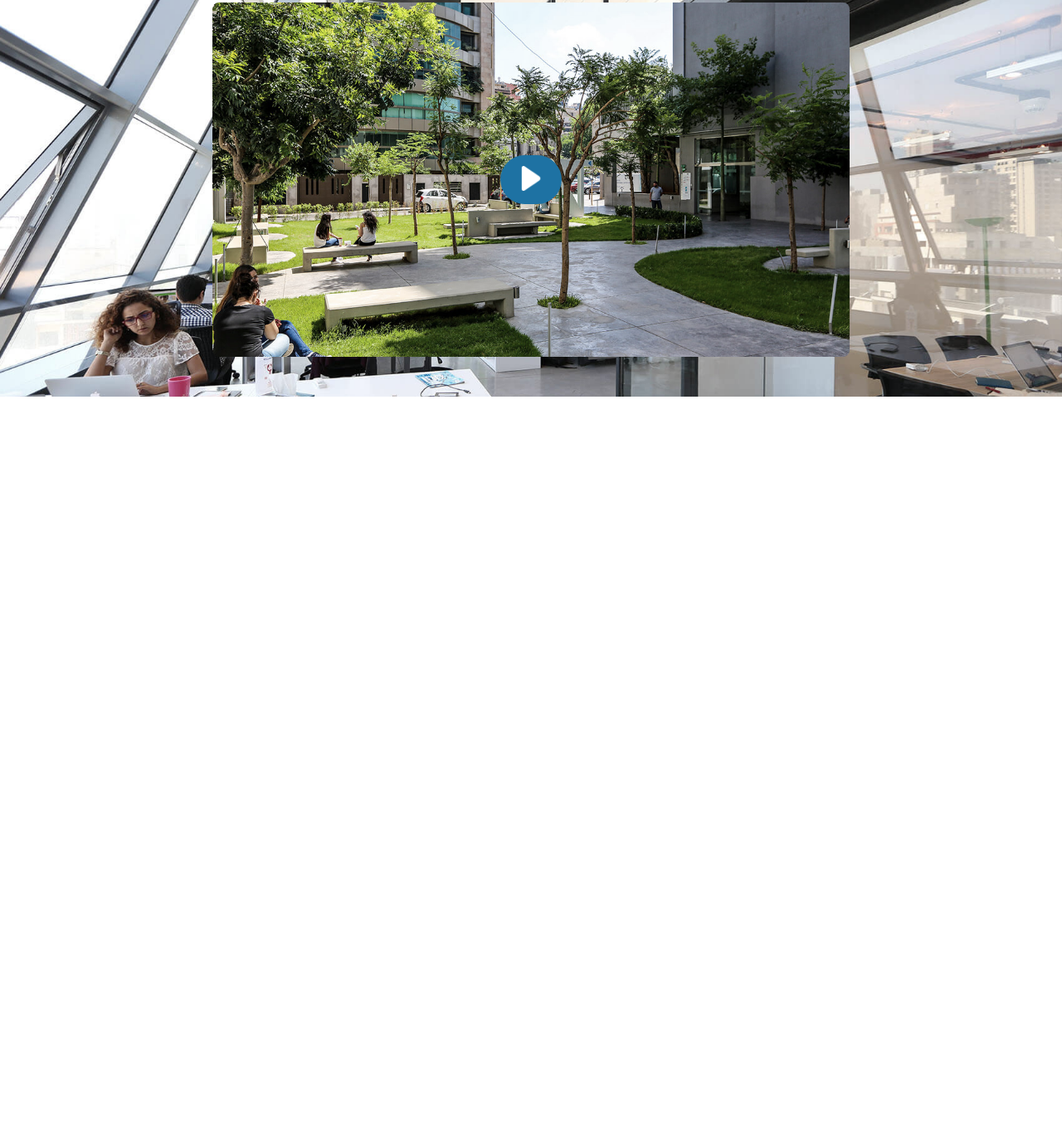
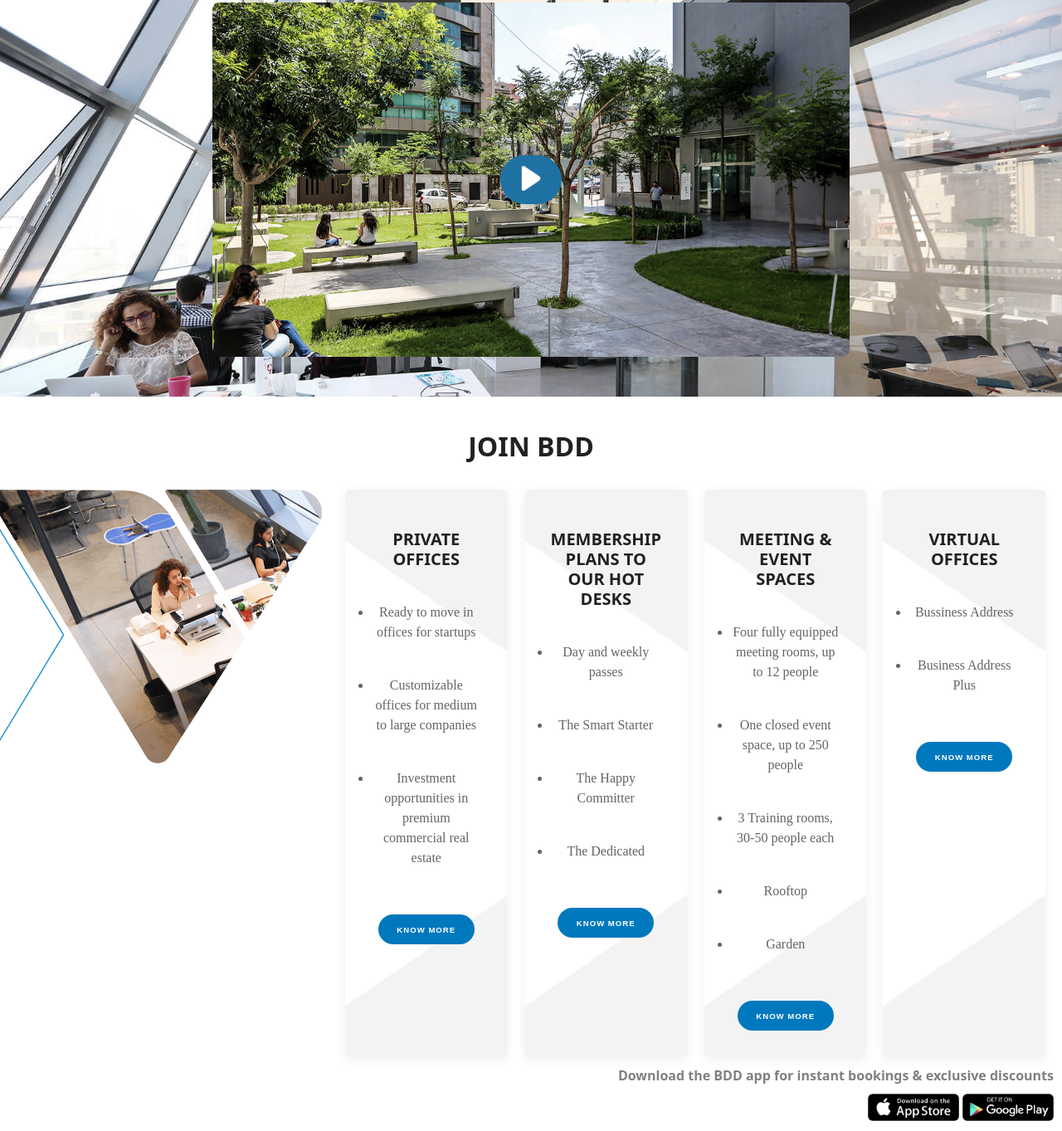
Before and after one commit to imtithalhalalo/clonebdd-frontend, a plain HTML site: page index.html in a window 1280 px wide. Shown: the part 1437-2800 px from the top of the page at 83% size. Before the commit the page ends 1915 px from the top, so only its background shows below. Drawn offline with Linux system fonts and the light colour scheme.

Commit message:
join section

```diff
--- a/index.html
+++ b/index.html
@@ -47,7 +47,7 @@
             <p class="mt-1">
               An environment catering to creative minds, providing the framework
               for ambitious and sustainable communities. BDD creates a community
-              for collaboration, facilitates the sharing of ideas and connects
+              for col laboration, facilitates the sharing of ideas and connects
               decision makers with entrepreneurs.
             </p>
           </div>
@@ -110,7 +110,63 @@
 
 
     <!-- Start Join Section -->
+        <section class="container-2">
+            <h3 class="mb-1">Join BDD</h3>
+            <div class="services">
+                <div class="company-join-image">
+                    <img src="./images/join-bdd.png" alt="Join BDD" width="400px">
+                </div>
+                <div class="company-join-services">
+                    <div class="service-part">
+                        <h5 class="mt-1 mb-1">Private offices</h5>
+                        <ul class="service-desc mb-1">
+                            <li class="mb-1">Ready to move in offices for startups</li>
+                            <li class="mb-1">Customizable offices for medium to large companies</li>
+                            <li class="mb-1">Investment opportunities in premium commercial real estate </li>
+                        </ul>
+                        <button class="btn mt-1 small-size">Know More</button>
+                    </div>
+                    <div class="service-part">
+                        <h5 class="mt-1 mb-1">Membership plans to our hot desks</h5>
+                        <ul class="service-desc mb-1">
+                            <li class="mb-1">Day and weekly passes</li>
+                            <li class="mb-1">The Smart Starter</li>
+                            <li class="mb-1">The Happy Committer</li>
+                            <li class="mb-1">The Dedicated</li>
+                        </ul>
+                        <button class="btn mt-1 small-size">Know More</button>
+                    </div>
+                    <div class="service-part">
+                        <h5 class="mt-1 mb-1">Meeting & Event Spaces</h5>
+                        <ul class="service-desc mb-1">
+                            <li class="mb-1">Four fully equipped meeting rooms, up to 12 people</li>
+                            <li class="mb-1">One closed event space, up to 250 people</li>
+                            <li class="mb-1">3 Training rooms, 30-50 people each</li>
+                            <li class="mb-1">Rooftop</li>
+                            <li class="mb-1">Garden</li>
+                        </ul>
+                        <button class="btn mt-1 small-size">Know More</button>
+                    </div>
+                    <div class="service-part">
+                        <h5 class="mt-1 mb-1">Virtual Offices</h5>
+                        <ul class="service-desc mb-1">
+                            <li class="mb-1">Bussiness Address</li>
+                            <li class="mb-1">Business Address Plus</li>
+                        </ul>
+                        <button class="btn mt-1 small-size">Know More</button>
+                    </div>
+                </div>
 
+            </div>
+
+            <div class="download">
+                <b class="mt-1 grey">Download the BDD app for instant bookings & exclusive discounts</b>
+                <div class="download-image">
+                    <a href=""><img src="/images/app-store.png" alt="Download App Store" width="110"></a>
+                    <a href=""><img src="/images/google-play.png" alt="Download Google Play" width="110"></a>
+                </div>
+            </div>
+        </section>
     <!-- End Join Section -->
 
 
--- a/styles/style.css
+++ b/styles/style.css
@@ -122,7 +122,7 @@ body {
   top: 0;
   left: 0;
   background-color: black;
-  opacity: .9;
+  opacity: 0.9;
 }
 
 .back-img {
@@ -140,25 +140,76 @@ body {
   display: flex;
   flex-direction: column;
 }
-.box{
+.box {
   display: flex;
   flex-wrap: wrap;
   background-image: url("/images/video.jpg");
-  background-size: 100%;
+  background-size: cover;
   padding-top: 24%;
   padding-bottom: 24%;
   justify-content: center;
   width: 100%;
-  border-radius: .5rem;
+  border-radius: 0.5rem;
   background-repeat: no-repeat;
   background-position: top center;
   position: relative;
 }
-.btn > img{
+.btn > img {
   height: 30px;
 }
-.hover-black:hover{
-  opacity: .9;
+.hover-black:hover {
+  opacity: 0.9;
+}
+
+/* Join */
+.services {
+  display: flex;
+}
+
+.company-join-image {
+  padding-right: 2vh;
+  height: 330px;
+}
+
+.company-join-services {
+  display: flex;
+}
+
+.service-part {
+  position: relative;
+  width: 100%;
+  height: 100%;
+  padding: 2rem;
+  margin-right: 20px;
+  border-radius: 0.35rem;
+  align-items: center;
+  text-align: center;
+  background-color: #f3f3f3f1;
+  background-image: url("/images/play.png");
+  box-shadow: 0px 4px 15px 0px rgb(0 0 0 / 6%);
+  background-size: cover;
+  background-repeat: no-repeat;
+  background-position: top center;
+  position: relative;
+}
+
+.service-desc li {
+  color: #646464;
+  font-weight: 500;
+  font-family: "TheMixSemiBold";
+}
+
+.download {
+  position: absolute;
+  right: 0px;
+  width: 600px;
+  padding: 10px;
+  text-align: right;
+}
+.download-image {
+  position: absolute;
+  right: 0px;
+  padding: 10px;
 }
 /* Utilities */
 .container-1 {
@@ -192,7 +243,7 @@ h3 {
   margin-top: 1rem;
 }
 
-.mb-1{
+.mb-1 {
   margin-bottom: 2.5rem;
 }
 h5 {
@@ -218,7 +269,12 @@ h5 {
   background-color: #0078be;
   text-transform: uppercase;
 }
-
+.small-size {
+  font-size: 0.6rem;
+}
+.grey {
+  color: grey;
+}
 .color-grey {
   background-color: #f5f5f5;
   color: #f5f5f5;
```
Also changed, not shown: images/app-store.png (added), images/google-play.png (added).
